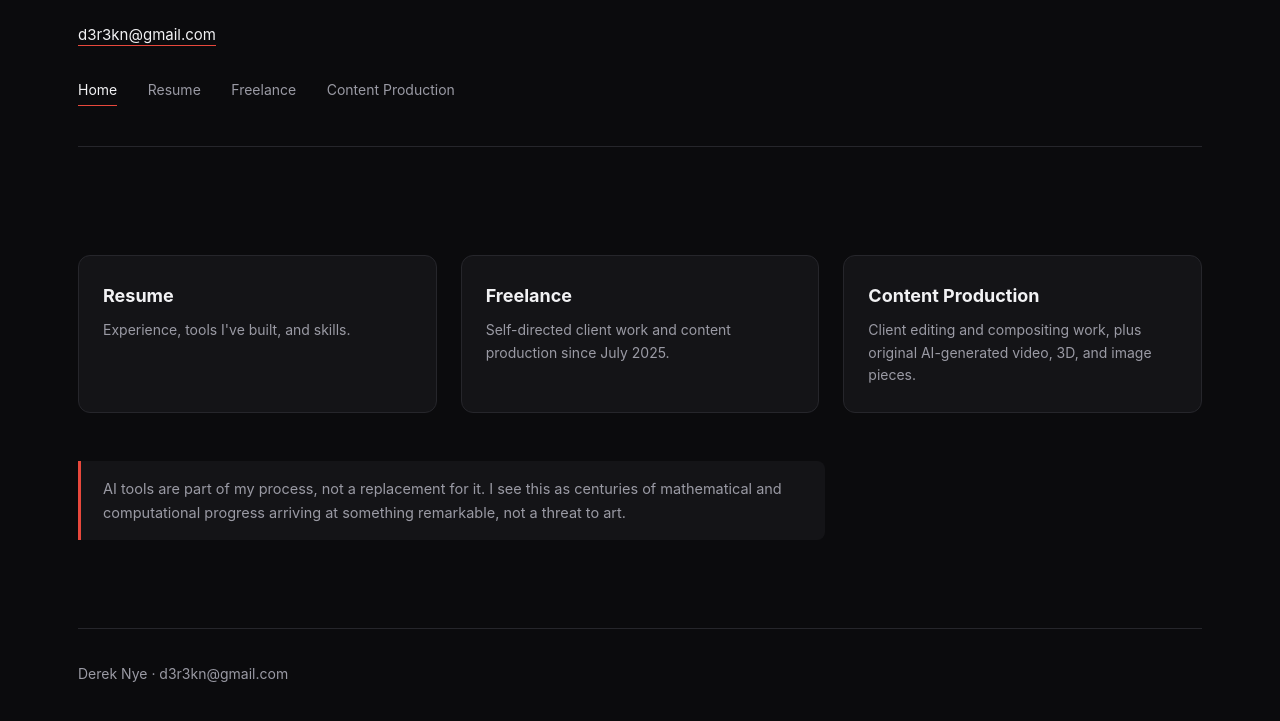
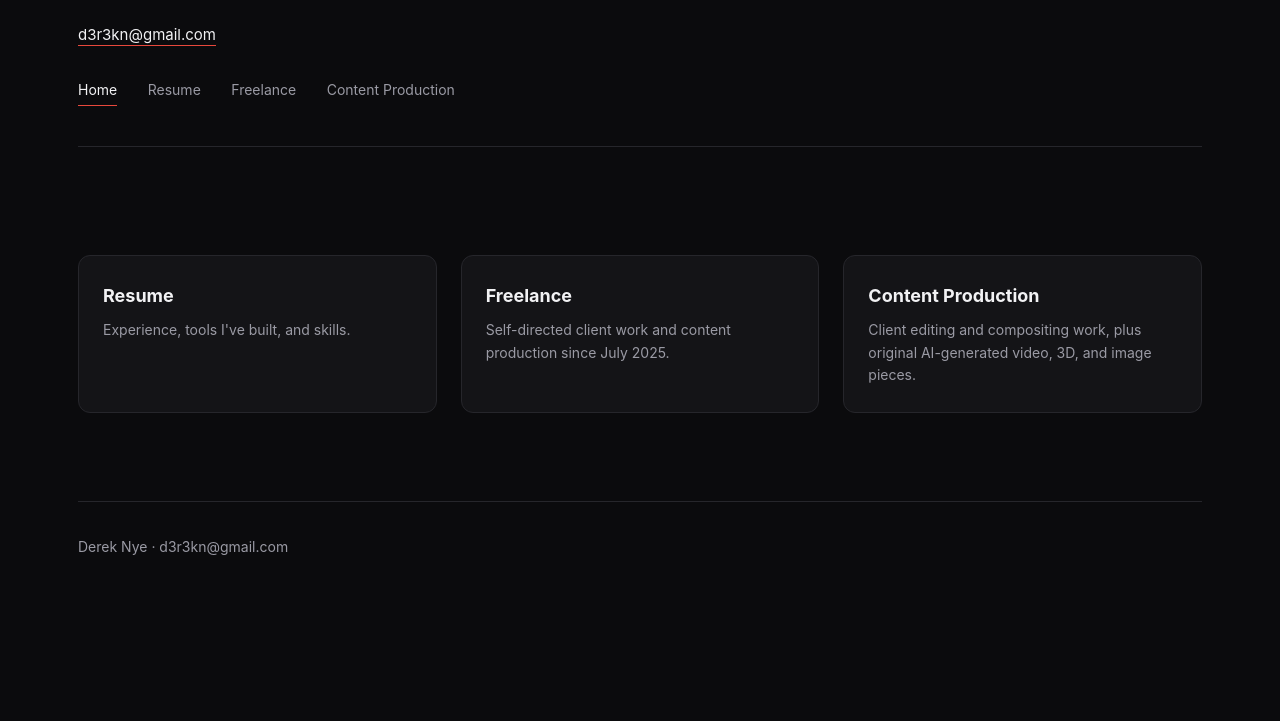
Before and after one commit to d3r3kn/derek-portfolio, a plain HTML site: page index.html in a window 1280 px wide. Shown: the part 199-920 px from the top of the page. After the commit the page ends 818 px from the top, so only its background shows below. Drawn offline with Linux system fonts and the light colour scheme.

Commit message:
Remove AI blurb from Home page, widen it on Content Production
Co-Authored-By: Claude Sonnet 5 <noreply@anthropic.com>

```diff
--- a/index.html
+++ b/index.html
@@ -36,10 +36,6 @@
         <p class="hd">Client editing and compositing work, plus original AI-generated video, 3D, and image pieces.</p>
       </a>
     </div>
-
-    <div class="note">
-      <p>AI tools are part of my process, not a replacement for it. I see this as centuries of mathematical and computational progress arriving at something remarkable, not a threat to art.</p>
-    </div>
   </section>
 
   <footer>Derek Nye &middot; d3r3kn@gmail.com</footer>
--- a/styles.css
+++ b/styles.css
@@ -53,7 +53,7 @@ figcaption a{color:var(--accent);text-decoration:none;border-bottom:1px solid va
 
 .note{
   border-left:3px solid var(--accent);background:var(--panel);
-  border-radius:0 8px 8px 0;padding:16px 22px;margin:48px 0 0;max-width:74ch;
+  border-radius:0 8px 8px 0;padding:16px 22px;margin:48px 0 0;
 }
 .note p{font-size:14.5px;color:var(--dim);margin:0;line-height:1.6}
 .note p + p{margin-top:12px}
```
